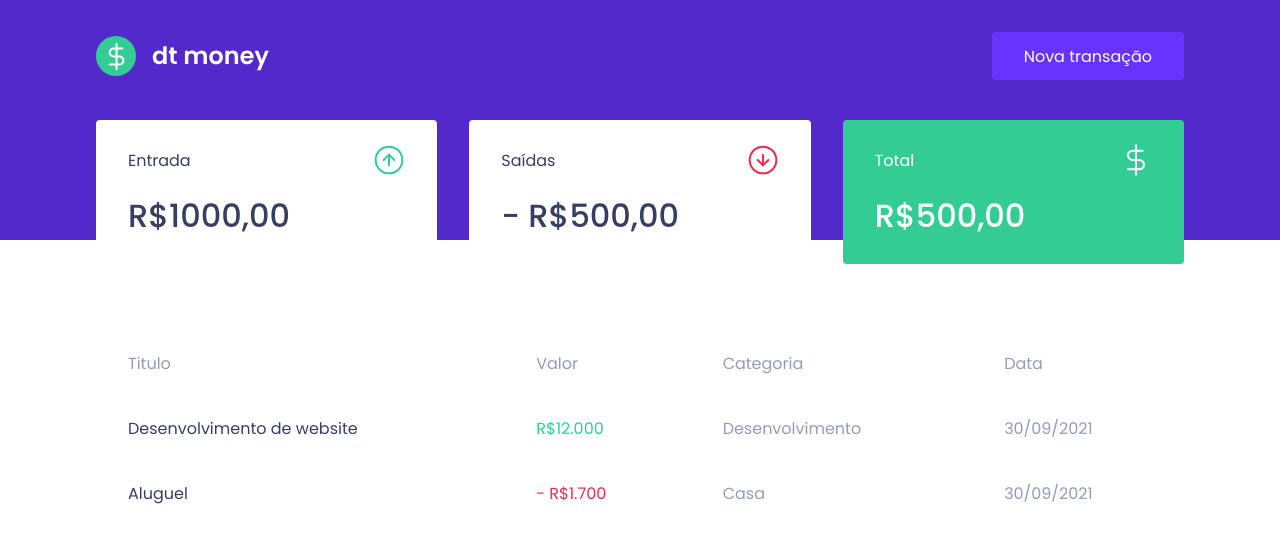
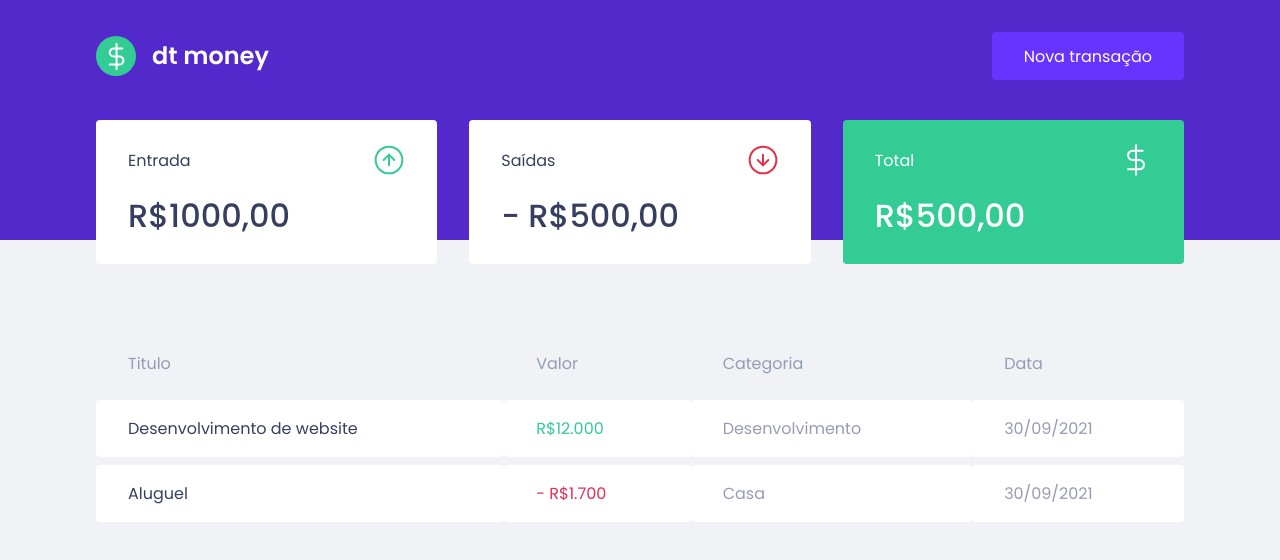
Before and after one commit to MarcosSantosDev/finance-controll, a React (Create React App) app: page / in a window 1280 px wide. Shown: the top 560 px of the page. Built offline with nearby package versions, Linux system fonts and the light colour scheme.

Commit message:
fix: background color

```diff
--- a/src/styles/global.ts
+++ b/src/styles/global.ts
@@ -32,7 +32,7 @@ export const GlobalStyle = createGlobalStyle`
   }
 
   body {
-    background: var(---background);
+    background: var(--background);
     -webkit-font-smoothing: antialiased;
   }
 
```
